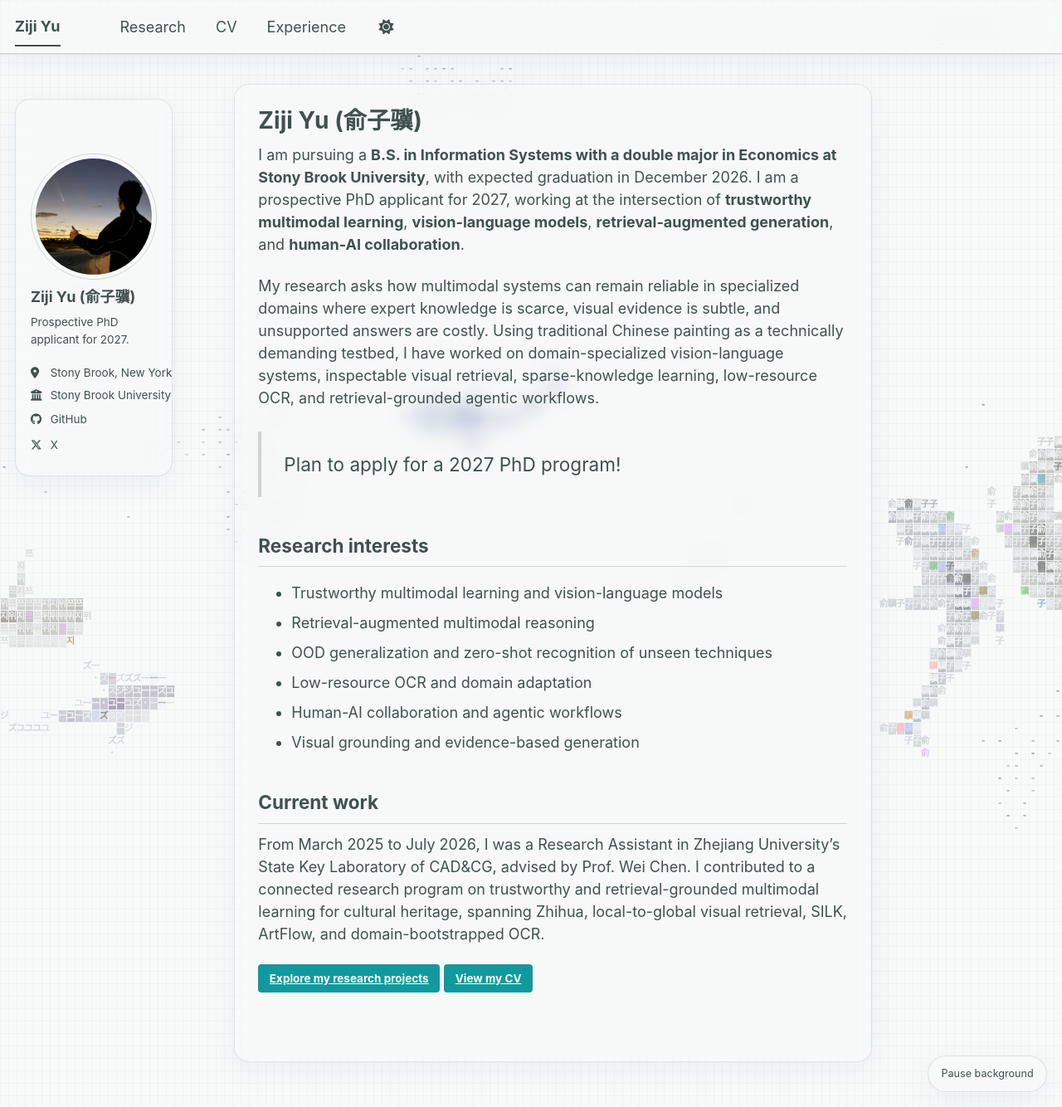
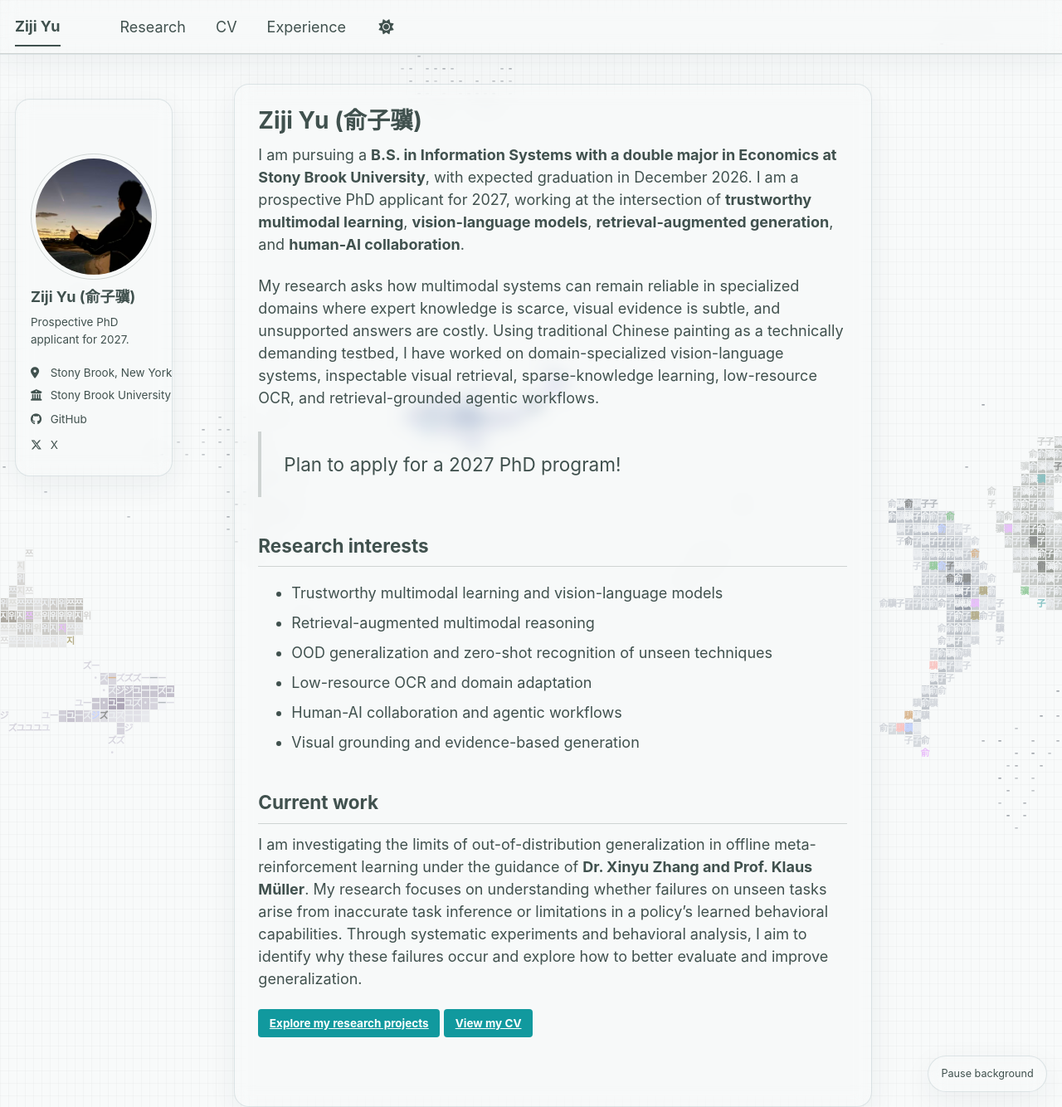
Before and after one commit to ZijiYu/zijiyu.github.io, a Jekyll site: the page built from _pages/about.md, in a window 1280 px wide and 1334 px high. Shown: the whole window at 83% size. Built offline with Jekyll 4.4.1, drawn with Linux system fonts in a browser that asks for light colours; a style sheet for code colours, icons or effects is not loaded.

Commit message:
Update CV and current research summary

```diff
--- a/_pages/about.md
+++ b/_pages/about.md
@@ -24,7 +24,7 @@
 
 ## Current work
 
-From March 2025 to July 2026, I was a Research Assistant in Zhejiang University's State Key Laboratory of CAD&CG, advised by Prof. Wei Chen. I contributed to a connected research program on trustworthy and retrieval-grounded multimodal learning for cultural heritage, spanning Zhihua, local-to-global visual retrieval, SILK, ArtFlow, and domain-bootstrapped OCR.
+I am investigating the limits of out-of-distribution generalization in offline meta-reinforcement learning under the guidance of **Dr. Xinyu Zhang and Prof. Klaus Müller**. My research focuses on understanding whether failures on unseen tasks arise from inaccurate task inference or limitations in a policy's learned behavioral capabilities. Through systematic experiments and behavioral analysis, I aim to identify why these failures occur and explore how to better evaluate and improve generalization.
 
 [Explore my research projects](/research/){: .btn .btn--primary}
 [View my CV](/cv/){: .btn}
```
Also changed, not shown: 1 other file.
